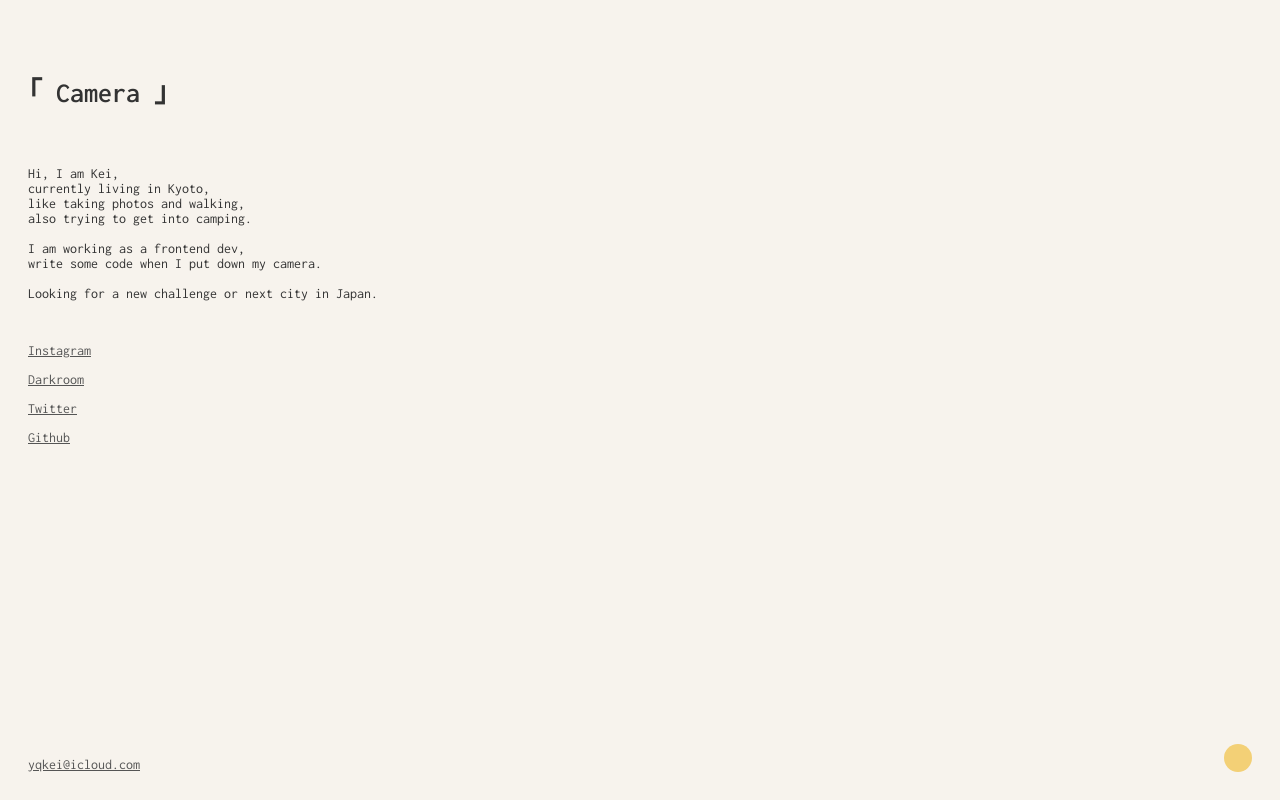
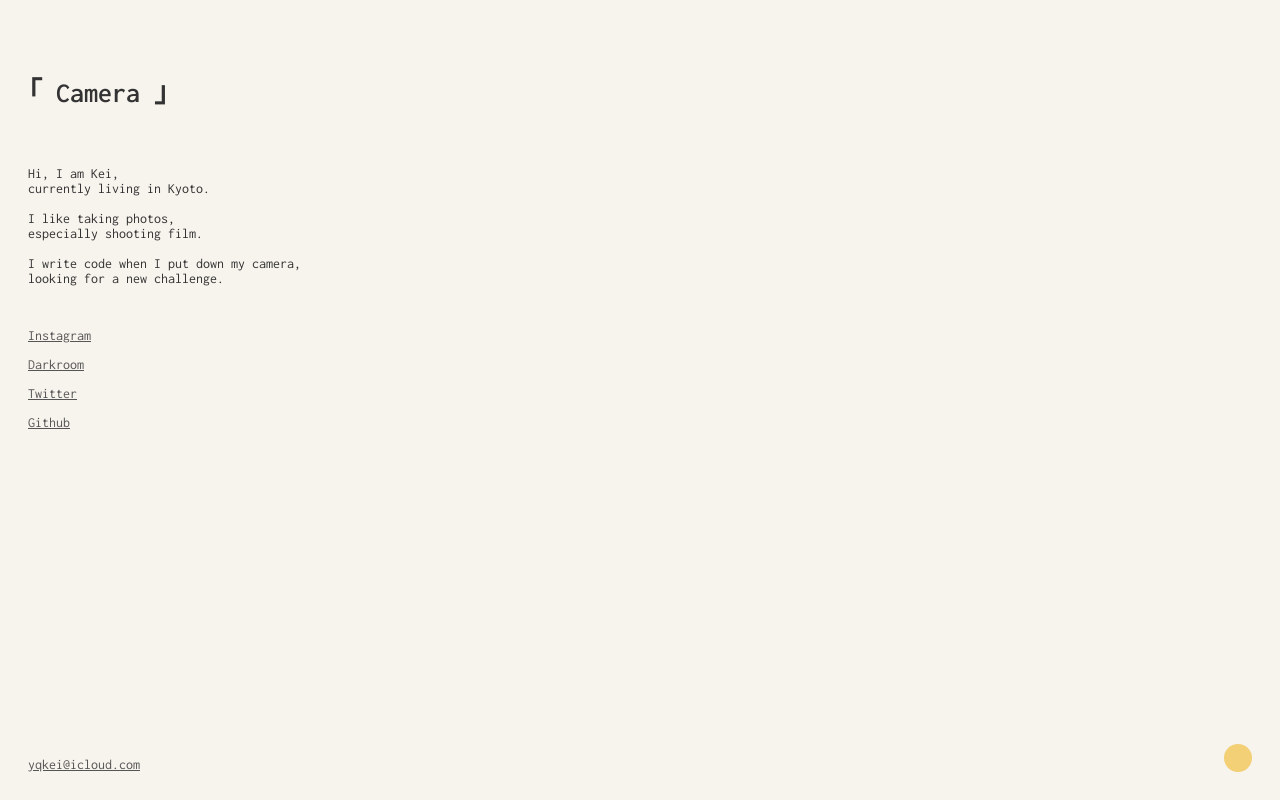
Before and after one commit to wkei/wkei.github.io, a plain HTML site: page index.html in a window 1280 px wide. Drawn offline with Linux system fonts and the light colour scheme.

Commit message:
update about

```diff
--- a/index.html
+++ b/index.html
@@ -44,14 +44,13 @@
     <h1 class="header">｢ <span></span> ｣</h1>
 
     <pre class="about">Hi, I am Kei,
-currently living in Kyoto,
-like taking photos and walking,
-also trying to get into camping.
+currently living in Kyoto.
 
-I am working as a frontend dev,
-write some code when I put down my camera.
+I like taking photos,
+especially shooting film.
 
-Looking for a new challenge or next city in Japan.</pre>
+I write code when I put down my camera,
+looking for a new challenge.</pre>
 
     <nav class="nav">
       <a class="link" href="https://www.instagram.com/kei.yw/" target="_blank" aria-label="Instagram"></a>
```
